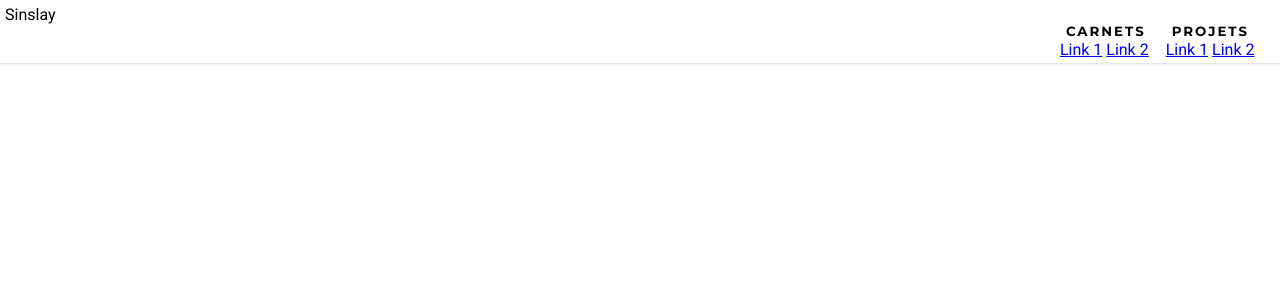
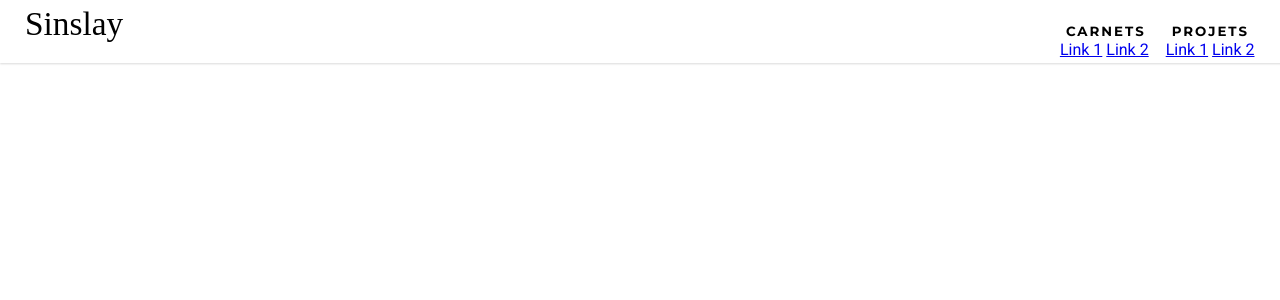
Before and after one commit to SinslayDang/SinslayDang.github.io, a Jekyll site: the page built from index.html, in a window 1280 px wide. Shown: the top 300 px of the page. Built offline with Jekyll 4.4.1, drawn with Linux system fonts in a browser that asks for light colours.

Commit message:
Update main.css

```diff
--- a/css/main.css
+++ b/css/main.css
@@ -15,15 +15,12 @@ nav {
         left: 0px !important;
 }
 
-nav #button_home {
-        background: transparent;
-        border: none;
+nav #lien_home {
+        color: #000 !important;
         font-family: "Quentin" !important;
         font-size: 25pt !important;
+        text-decoration: none !important;
         padding-left: 20px;
-        position: absolute;
-        top: 0px;
-        bottom: 0px;
 }
 
 nav ul {
```
